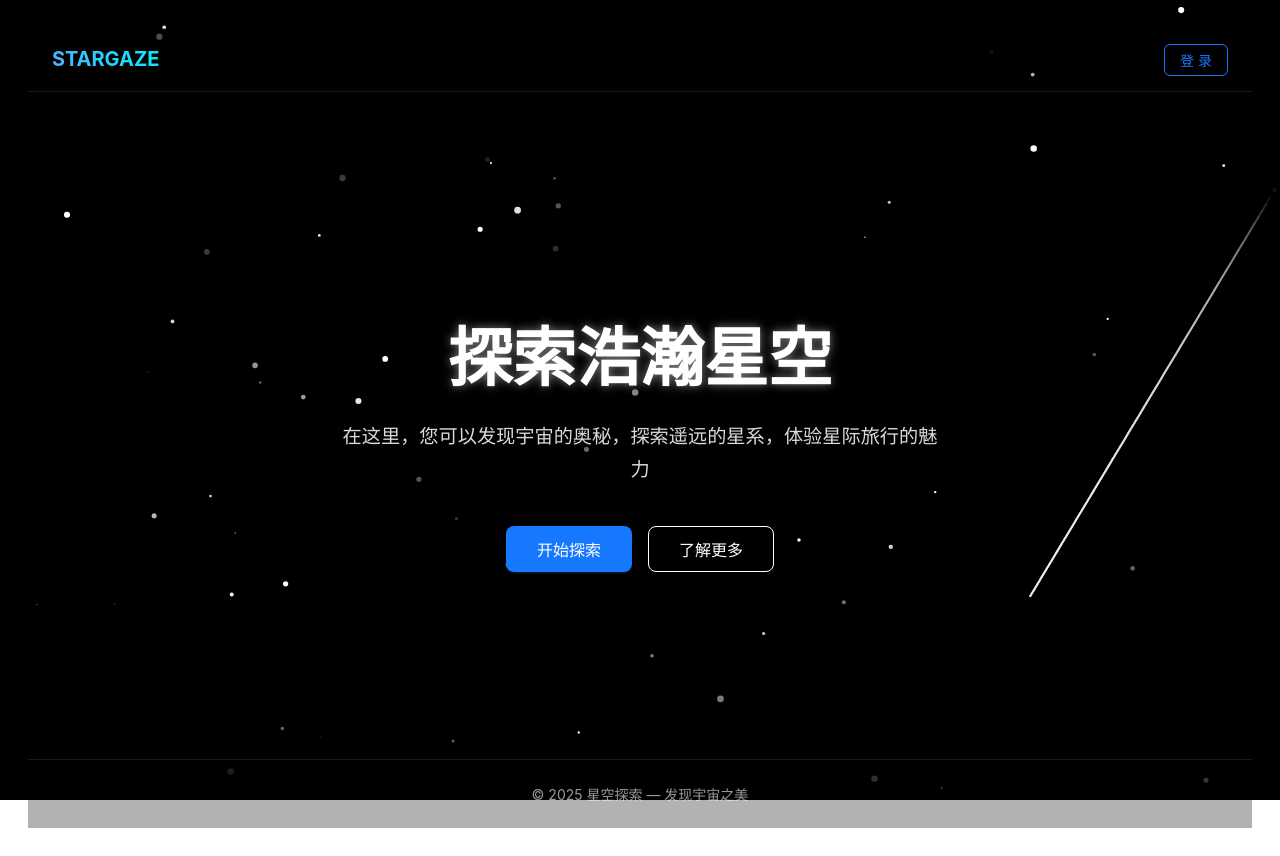
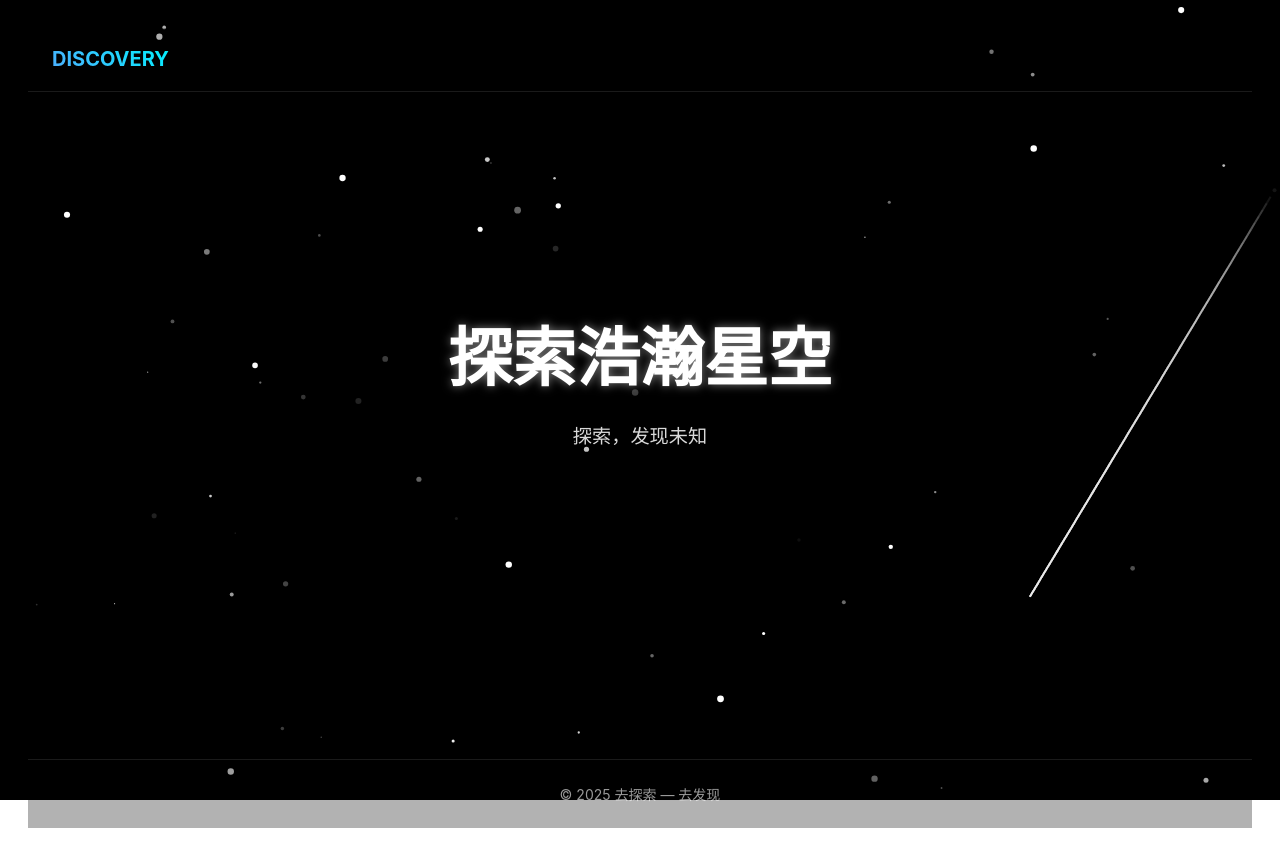
Before and after one commit to AdamPyd/rsbfifth, a React app in the folder static/: page / in a window 1280 px wide. Built offline with nearby package versions, Linux system fonts and the light colour scheme.

Commit message:
homePage-2-减缓星星闪烁的频率，并去掉无用入口

```diff
--- a/static/src/page/Home.tsx
+++ b/static/src/page/Home.tsx
@@ -1,5 +1,5 @@
-import React, { useEffect, useRef, useState } from 'react';
-import { Layout, Typography, Button } from 'antd';
+import React, {useEffect, useRef, useState} from 'react';
+import {Button, Layout, Typography} from 'antd';
 
 const { Header, Content, Footer } = Layout;
 const { Title, Text } = Typography;
@@ -23,7 +23,7 @@ interface ShootingStar {
     trail: Array<{ x: number; y: number }>;
 }
 
-const Home: NextPage = () => {
+const Home = () => {
     const canvasRef = useRef<HTMLCanvasElement>(null);
     const [dimensions, setDimensions] = useState({ width: 0, height: 0 });
     const starsRef = useRef<Star[]>([]);
@@ -41,7 +41,8 @@ const Home: NextPage = () => {
                 size: Math.random() * 3 + 0.5,
                 brightness: Math.random() * 0.5 + 0.5,
                 baseBrightness: Math.random() * 0.5 + 0.5,
-                speed: Math.random() * 0.02 + 0.005,
+                // 闪烁频率减至十分之一：将速度范围调整为原来的1/10
+                speed: Math.random() * 0.002 + 0.0005, // 原来是 Math.random() * 0.02 + 0.005
             });
         }
         starsRef.current = stars;
@@ -241,10 +242,10 @@ const Home: NextPage = () => {
                         WebkitBackgroundClip: 'text',
                         WebkitTextFillColor: 'transparent'
                     }}>
-                        STARGAZE
+                        DISCOVERY
                     </Text>
                     <div style={{ flex: 1 }} />
-                    <Button type="primary" ghost>登录</Button>
+                    {/*{<Button type="primary" ghost>登录</Button>}*/}
                 </div>
             </Header>
 
@@ -271,9 +272,9 @@ const Home: NextPage = () => {
                         margin: '0 auto 40px',
                         lineHeight: 1.7
                     }}>
-                        在这里，您可以发现宇宙的奥秘，探索遥远的星系，体验星际旅行的魅力
+                        探索，发现未知
                     </Text>
-                    <div>
+                    {/*<div>
                         <Button
                             type="primary"
                             size="large"
@@ -288,7 +289,7 @@ const Home: NextPage = () => {
                         >
                             了解更多
                         </Button>
-                    </div>
+                    </div>*/}
                 </div>
             </Content>
 
@@ -298,7 +299,7 @@ const Home: NextPage = () => {
                 borderTop: '1px solid rgba(255, 255, 255, 0.1)',
                 color: 'rgba(255, 255, 255, 0.6)'
             }}>
-                © {new Date().getFullYear()} 星空探索 — 发现宇宙之美
+                © {new Date().getFullYear()} 去探索 — 去发现
             </Footer>
         </Layout>
     );
```
